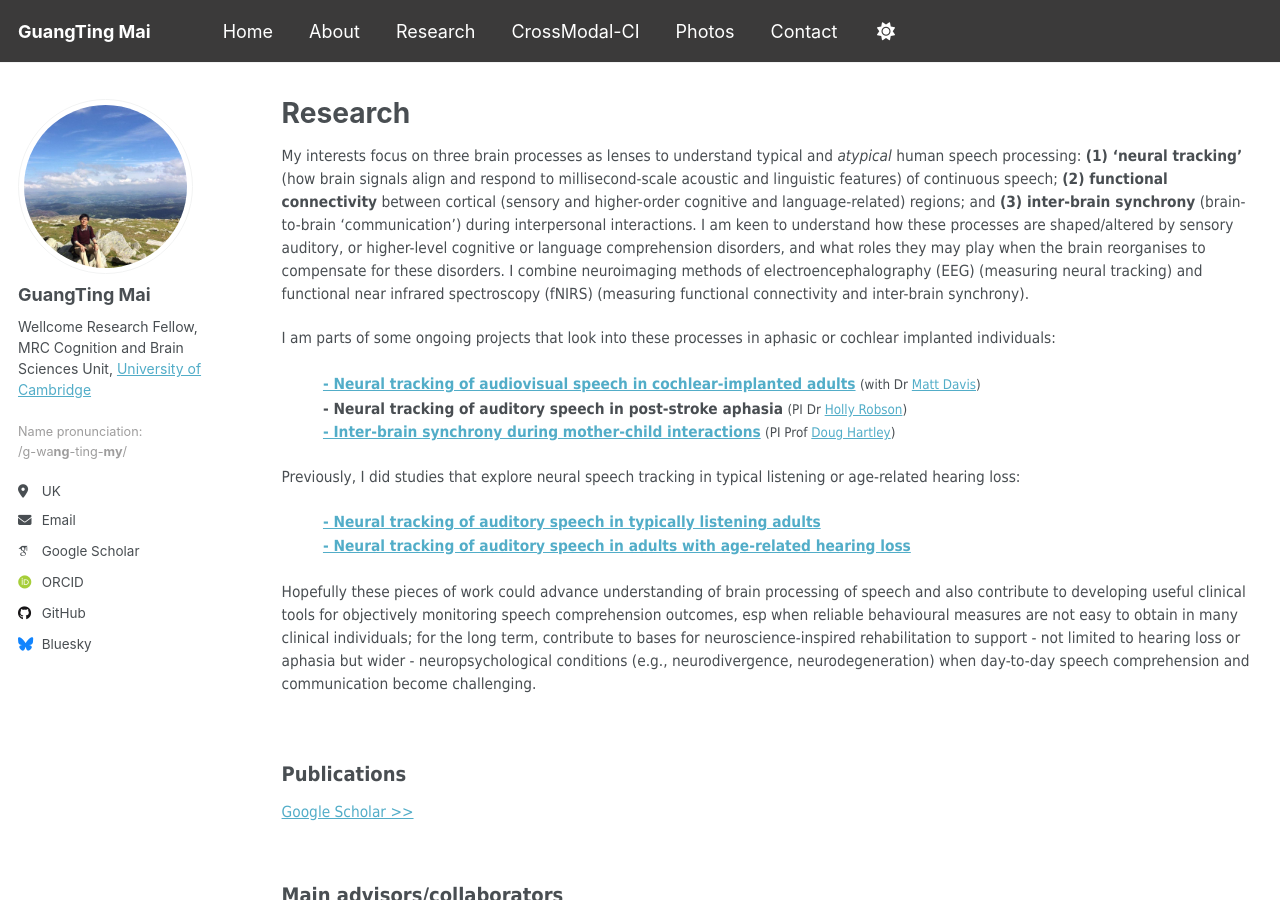
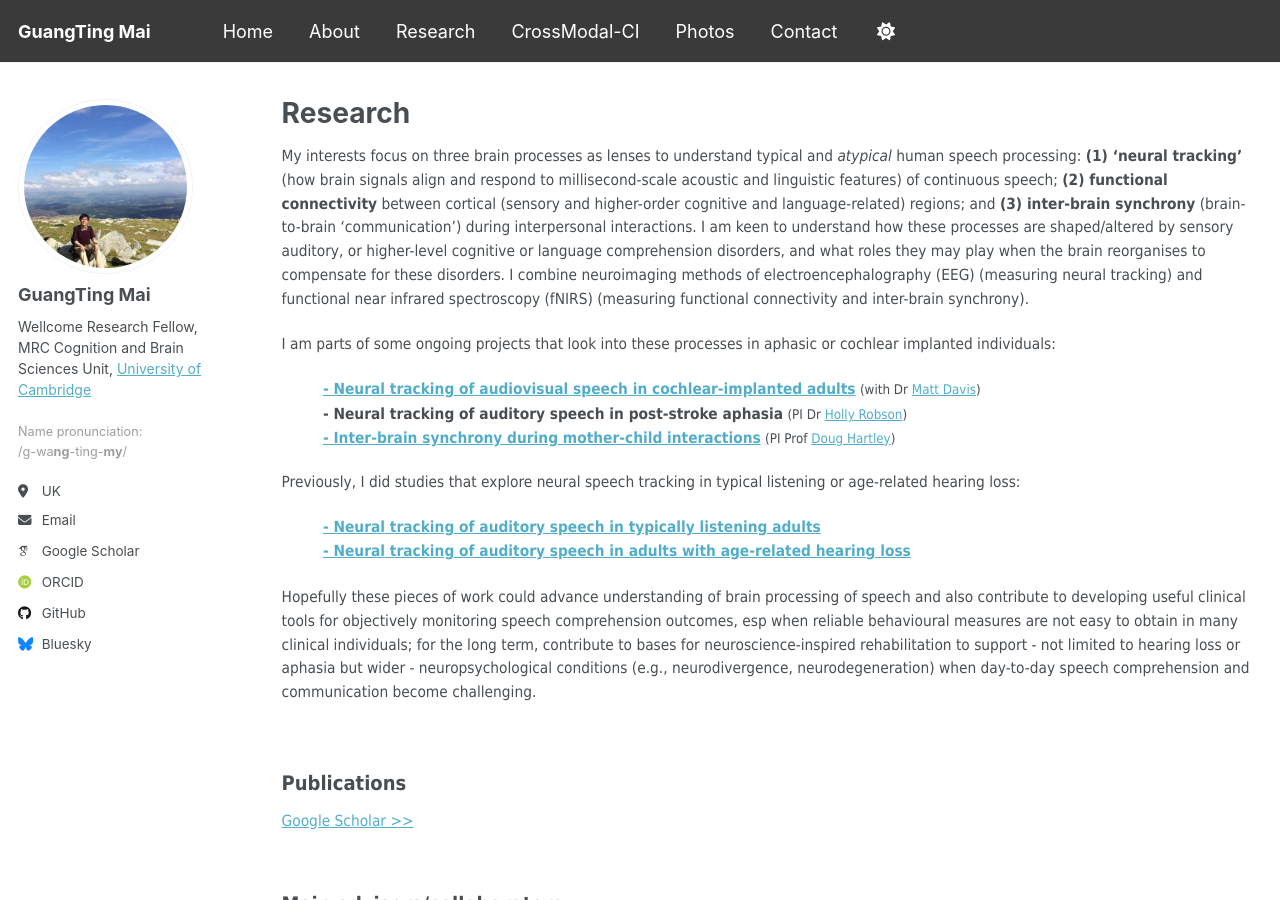
Before and after one commit to guangtingmai/guangtingmai.github.io, a Jekyll site: the page built from _pages/research.html, in a window 1280 px wide and 900 px high. Built offline with Jekyll 4.4.1, drawn with Linux system fonts in a browser that asks for light colours; some web fonts are replaced.

Commit message:
Update research.html

```diff
--- a/_pages/research.html
+++ b/_pages/research.html
@@ -4,7 +4,7 @@
 permalink: /research/
 author_profile: true
 ---
-<p><span style="font-size: 11.5pt;font-family: Tahoma;line-height: 1.5;display: block;margin-bottom: 0.2vh">My interests focus on three brain processes as lenses to
+<p><span style="font-size: 11.5pt;font-family: Tahoma;line-height: 1.55;display: block;margin-bottom: 0.2vh">My interests focus on three brain processes as lenses to
   understand typical and <i>atypical</i> human speech processing: <strong>(1) ‘neural tracking’</strong> (how brain signals align and respond to millisecond-scale acoustic
   and linguistic features) of continuous speech; <strong>(2) functional connectivity</strong> between cortical (sensory and higher-order cognitive and
   language-related) regions; and <strong>(3) inter-brain synchrony</strong> (brain-to-brain ‘communication’) during interpersonal interactions.
@@ -23,7 +23,7 @@
   <span style="font-size: 11.5pt;font-family: Tahoma;line-height: 1.5;display: block;margin-bottom: 0.05vh">&emsp;&emsp;&emsp;<a href="https://guangtingmai.github.io/neuraltrack-typical/"><strong>- Neural tracking of auditory speech in typically listening adults</strong></a></span>
   <span style="font-size: 11.5pt;font-family: Tahoma;line-height: 1.5;display: block;margin-bottom: 0.25vh">&emsp;&emsp;&emsp;<a href="https://guangtingmai.github.io/neuraltrack-hearingloss/"><strong>- Neural tracking of auditory speech in adults with age-related hearing loss</strong></a></span>
 </p>
-<p><span style="font-size: 11.5pt;font-family: Tahoma;line-height: 1.5;display: block;">Hopefully these pieces of work could advance understanding of brain processing of speech and
+<p><span style="font-size: 11.5pt;font-family: Tahoma;line-height: 1.55;display: block;">Hopefully these pieces of work could advance understanding of brain processing of speech and
   also contribute to developing useful clinical tools for objectively monitoring speech comprehension outcomes, esp when reliable behavioural measures are not easy
   to obtain in many clinical individuals; for the long term, contribute to bases for neuroscience-inspired rehabilitation to support - not limited to hearing loss
   or aphasia but wider - neuropsychological conditions (e.g., neurodivergence, neurodegeneration) when day-to-day speech comprehension and communication become
```
